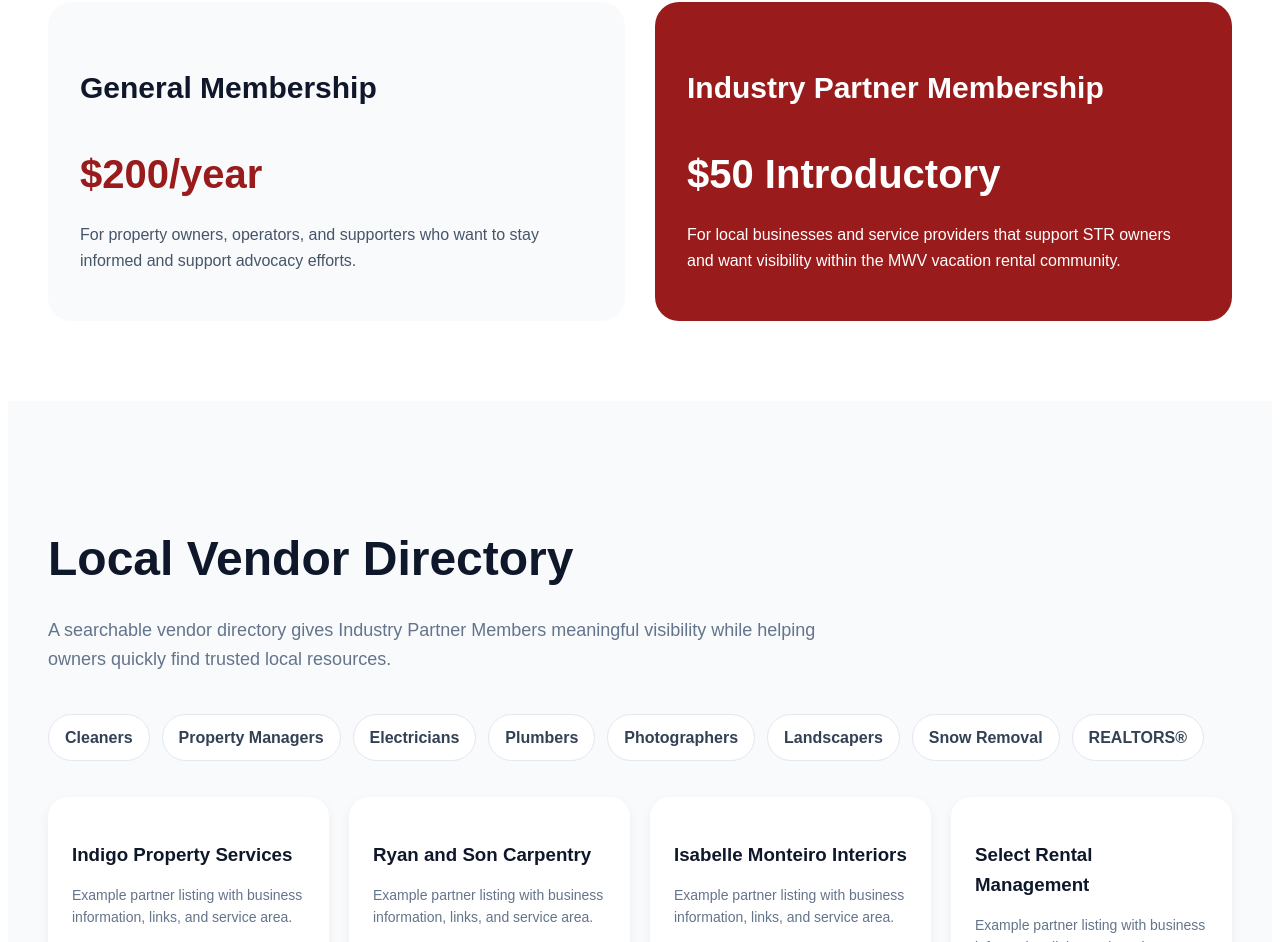
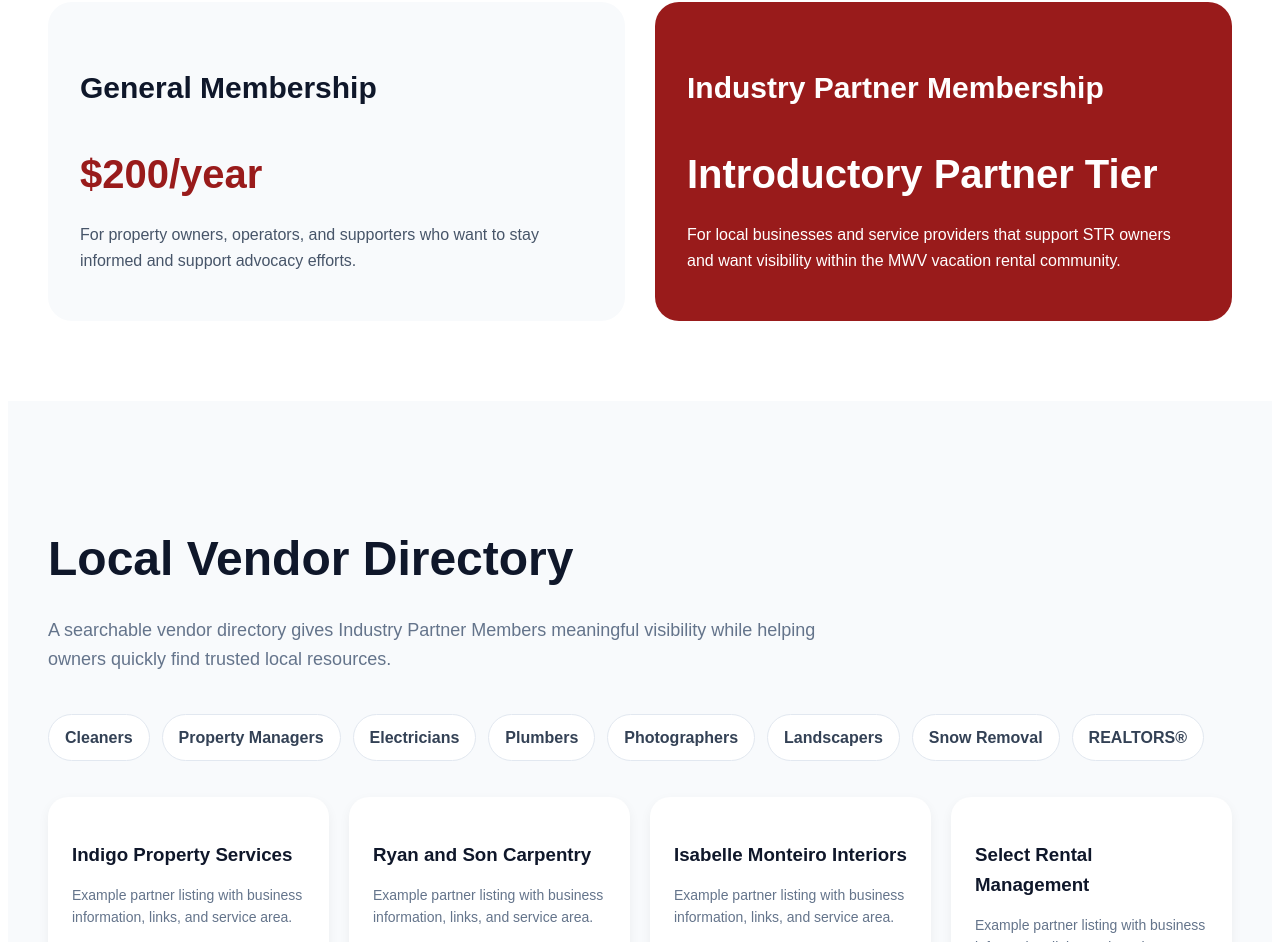
Before and after one commit to pam-skitown/mwv-association-mockup, a React (Vite) app: page / in a window 1280 px wide. Shown: the part 1122-2064 px from the top of the page. Built offline with nearby package versions, Linux system fonts and the light colour scheme.

Commit message:
Update App.jsx

```diff
--- a/App.jsx
+++ b/App.jsx
@@ -70,7 +70,7 @@ export default function MWVMockSite() {
 
             <div style={{ background: '#991b1b', color: '#ffffff', padding: '32px', borderRadius: '24px' }}>
               <h3 style={{ fontSize: '30px', fontWeight: '900' }}>Industry Partner Membership</h3>
-              <div style={{ fontSize: '40px', fontWeight: '900', margin: '12px 0' }}>$50 Introductory</div>
+              <div style={{ fontSize: '40px', fontWeight: '900', margin: '12px 0' }}>Introductory Partner Tier</div>
               <p>
                 For local businesses and service providers that support STR owners and want visibility within the MWV vacation rental community.
               </p>
```
